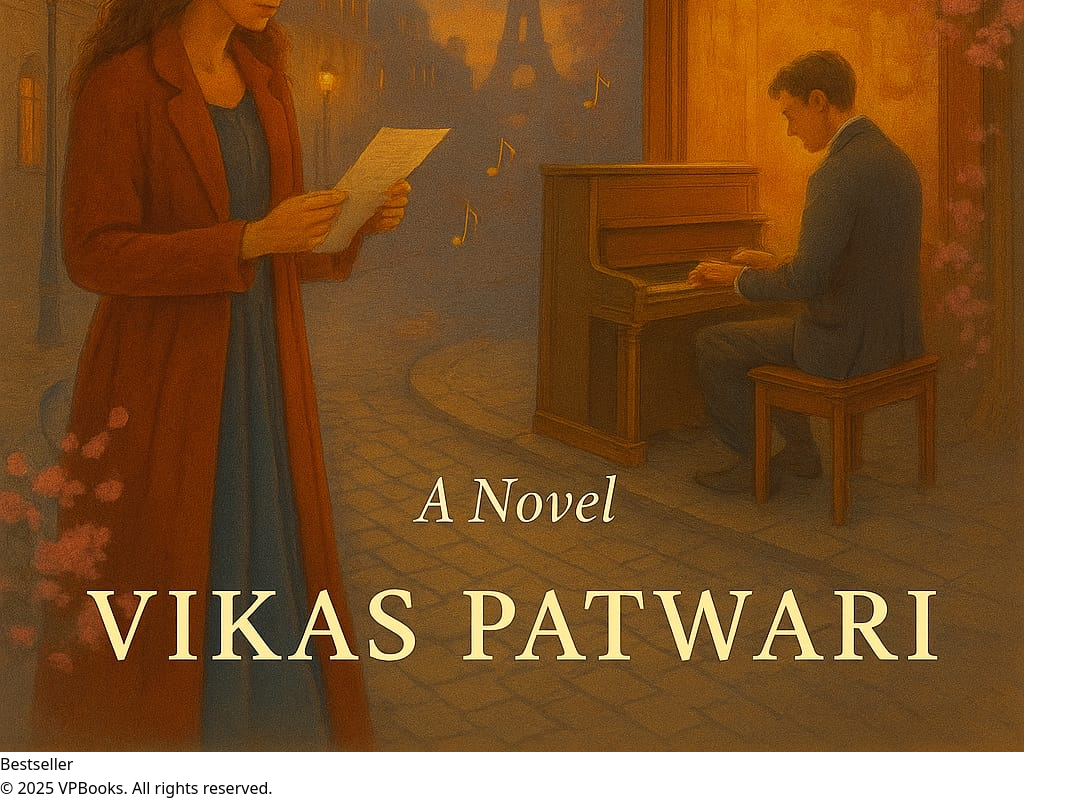
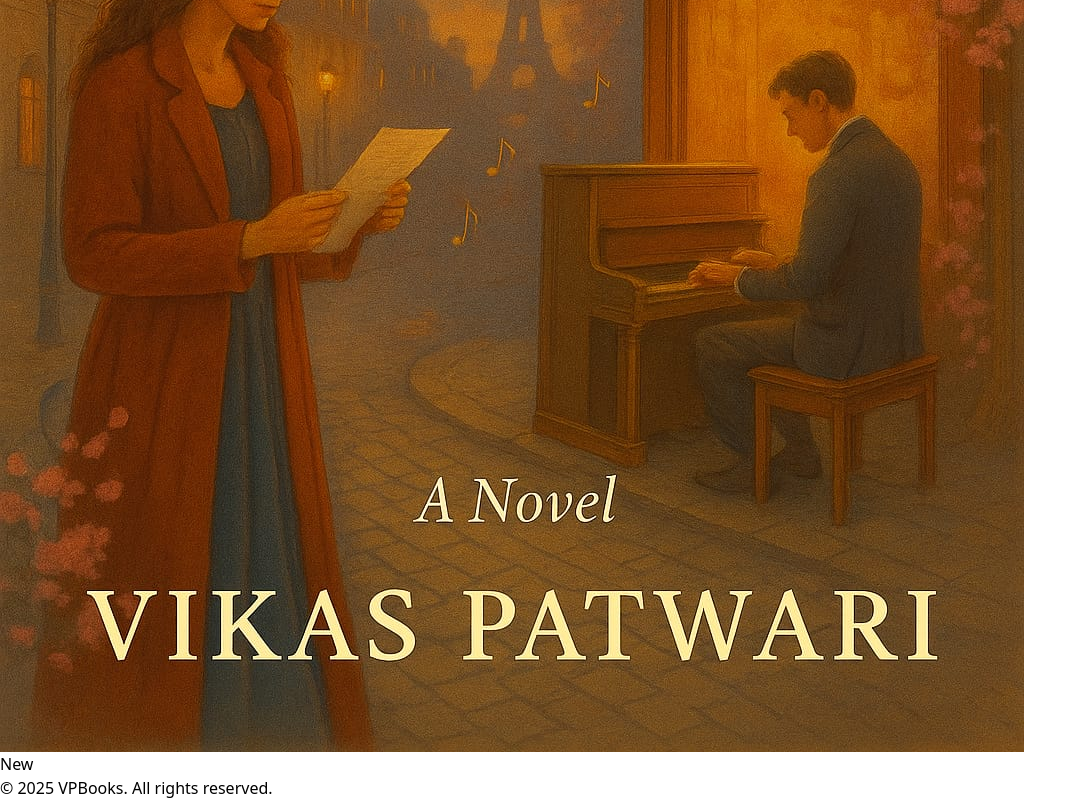
Before and after one commit to tejhagargi9/VPNovels, a React (Vite) app: page / in a window 1280 px wide. Shown: the part 1408-2208 px from the top of the page, without its empty margins (0-1087 px from the left). Built offline with nearby package versions, Linux system fonts and the light colour scheme.

Commit message:
chore: refactored beseller tag to new keyword

```diff
--- a/src/pages/HomePage.jsx
+++ b/src/pages/HomePage.jsx
@@ -185,7 +185,7 @@ export default function Homepage() {
 
                 {/* Floating badges */}
                 <div className="absolute -top-2 sm:-top-4 -right-2 sm:-right-4 bg-green-500 text-white text-xs font-bold px-2 sm:px-3 py-1 sm:py-2 rounded-full shadow-lg animate-bounce">
-                  Bestseller
+                  New
                 </div>
               </div>
             </div>
```
